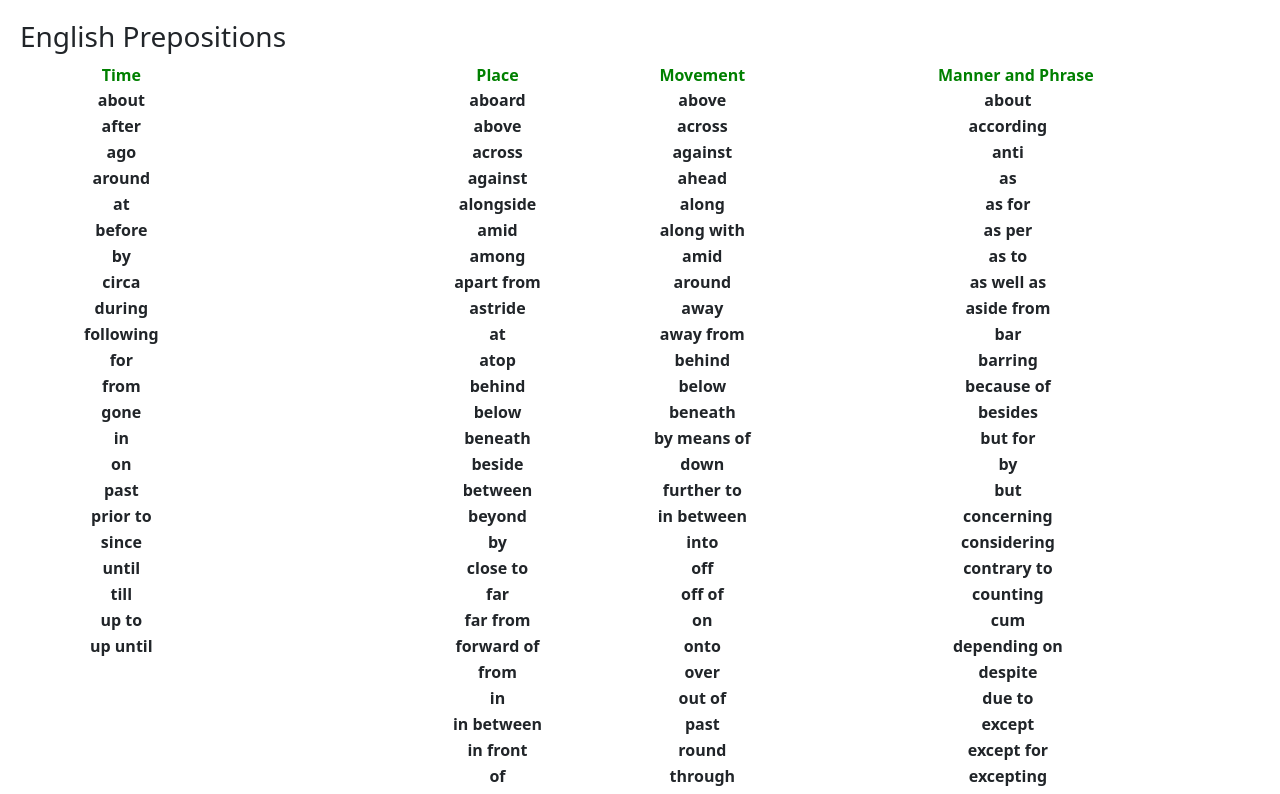
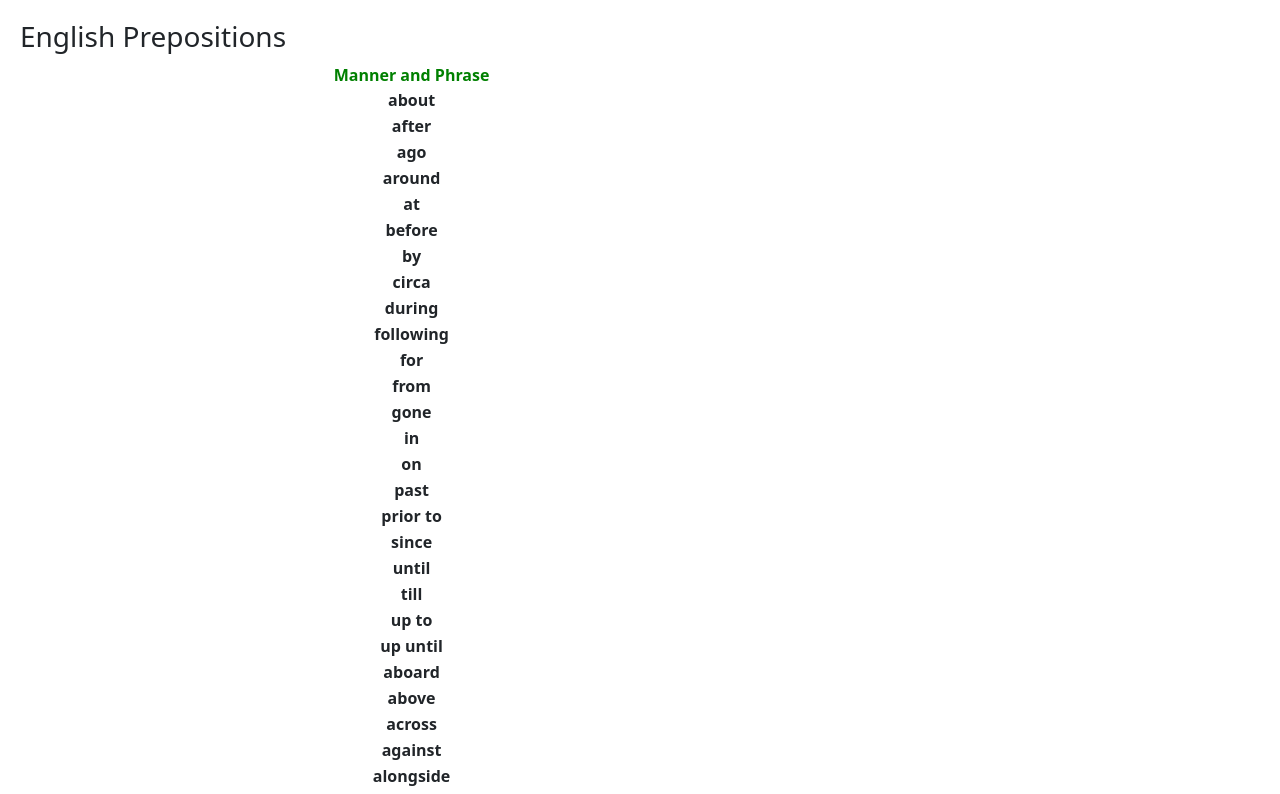
Before and after one commit to Dylane-Agoka/Angluar-4---Beginner-to-Pro, an Angular app: page / in a window 1280 px wide. Shown: the top 794 px of the page. Built offline with nearby package versions, Linux system fonts and the light colour scheme.

Commit message:
Title case exercise v1.0.0

```diff
--- a/src/app/prepositions/prepositions.component.html
+++ b/src/app/prepositions/prepositions.component.html
@@ -2,60 +2,11 @@
 <div class="container text-center">
   <div class="row">
     <div class="col">
-      <th> <span>Time</span>
-        <tr *ngFor="let preposition of englishPrepositions['time']">
-          <td> {{ preposition }}</td>
-        </tr>
-      </th>
-    </div>
-    <div class="col">
-      <th><span>Place</span>
-        <tr *ngFor="let preposition of englishPrepositions['place']">
-          <td> {{ preposition }}</td>
-        </tr>
-      </th >
-    </div>
-    <div class="col">
-      <th><span>Movement</span>
-        <tr *ngFor="let preposition of englishPrepositions['movement']">
-          <td> {{ preposition }}</td>
-        </tr>
-      </th >
-    </div>
-    <div class="col">
       <th><span>Manner and Phrase</span>
-        <tr *ngFor="let preposition of englishPrepositions['mannerAndPhrase']">
+        <tr *ngFor="let preposition of uniquePrepositions">
           <td> {{ preposition }}</td>
         </tr>
       </th >
     </div>
   </div>
 </div>
-
-<table class="table table-dark table-striped-columns">
-  ...
-</table>
-<!-- <table class="table">
-  <tbody>
-    <th> Time
-      <tr *ngFor="let preposition of englishPrepositions['time']">
-        <td> {{ preposition }}</td>
-      </tr>
-    </th>
-    <th>Place
-      <tr *ngFor="let preposition of englishPrepositions['place']">
-        <td> {{ preposition }}</td>
-      </tr>
-    </th >
-    <th>Movement
-      <tr *ngFor="let preposition of englishPrepositions['Movement']">
-        <td> {{ preposition }}</td>
-      </tr>
-    </th >
-    <th>Manner and Phrase
-      <tr *ngFor="let preposition of englishPrepositions['mannerAndPhrase']">
-        <td> {{ preposition }}</td>
-      </tr>
-    </th >
-  </tbody>
-</table> -->
--- a/src/app/prepositions/prepositions.component.ts
+++ b/src/app/prepositions/prepositions.component.ts
@@ -1,4 +1,4 @@
-import { Component, OnInit } from '@angular/core';
+import { Component, createPlatform, OnInit } from '@angular/core';
 
 @Component({
   selector: 'prepositions',
@@ -6,6 +6,10 @@ import { Component, OnInit } from '@angular/core';
   styleUrls: ['./prepositions.component.scss']
 })
 export class PrepositionsComponent implements OnInit {
+
+  prepositionsList: string[] = [];
+  prepositions: string[] = [];
+  uniquePrepositions: string[] = [];
 
   englishPrepositions = {
     time: [
@@ -43,16 +47,30 @@ export class PrepositionsComponent implements OnInit {
     ]
   };
 
-  getPropositionList(){
-    let prepositionsList: string[] = [];
+  constructor() {
     for (const property in this.englishPrepositions) {
-      prepositionsList.push(this.englishPrepositions[property]);
+      this.prepositionsList.push(this.englishPrepositions[property]);
     }
+
+    this.prepositionsList.forEach(pre =>  this.prepositions.push(...pre));
+    this.prepositions.forEach(pre => !this.uniquePrepositions.includes(pre) && this.uniquePrepositions.push(pre));
+
+    const sentence = 'THe rise of the planet of the Apes';
+    // console.log(this.prepositionsList.flat()); Help to convert an array of array in array of 1 dimension
+    console.log(this.getTitleCase(sentence));
+
   }
-
-  constructor() { }
 
   ngOnInit(): void {
   }
 
+  getTitleCase(args: string) {
+    const words = args.split(' ');
+    let wordsL: string[] = [];
+    words.forEach(word =>
+      !this.uniquePrepositions.includes(word) ?
+      wordsL.push(word.charAt(0).toUpperCase() + word.slice(1)) :
+      wordsL.push(word.toLowerCase()));
+    return wordsL;
+  }
 }
```
